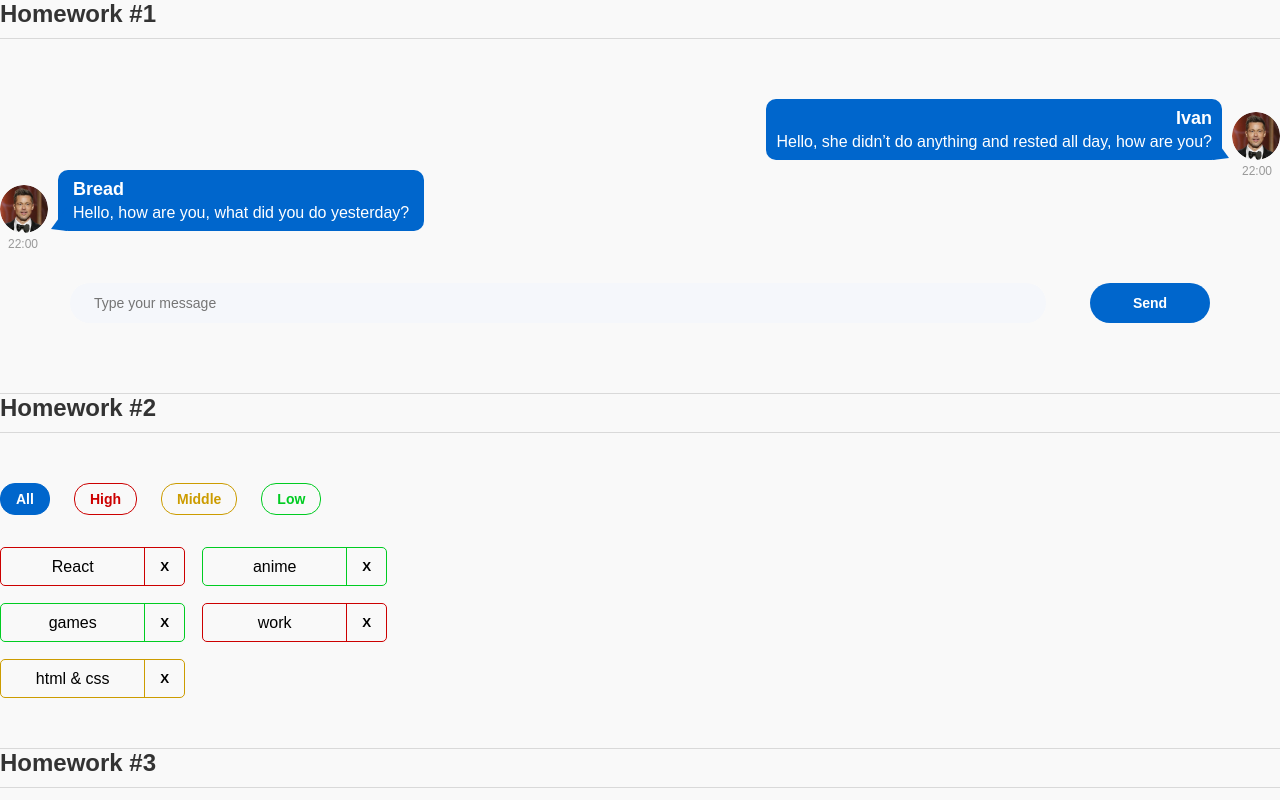
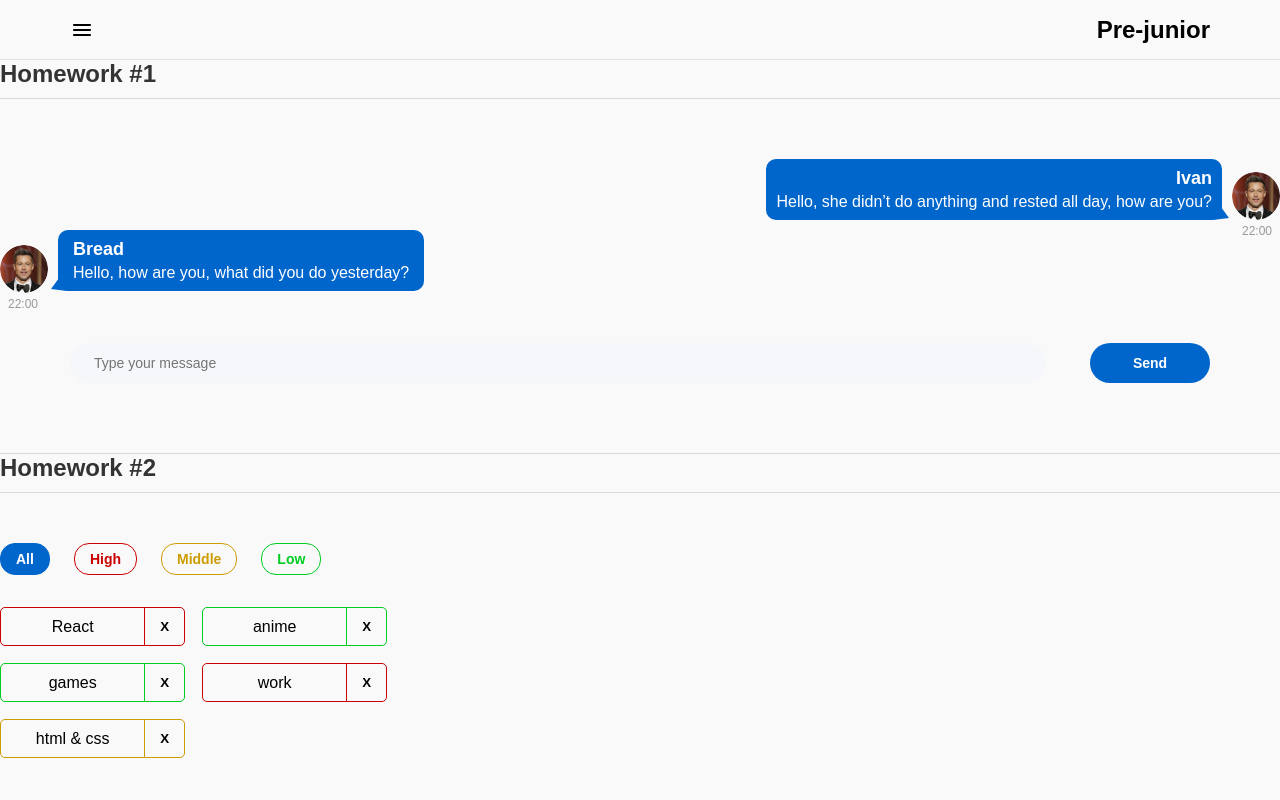
Before and after one commit to AsifAbbasov/front-homeworks-2sprint, a React (Create React App) app: page /#/pre-junior in a window 1280 px wide. Shown: the top 800 px of the page. Built offline with nearby package versions, Linux system fonts and the light colour scheme.

Commit message:
HW5 completed

```diff
--- a/package.json
+++ b/package.json
@@ -7,6 +7,7 @@
     "@emotion/react": "11.10.4",
     "@emotion/styled": "11.10.4",
     "@mui/material": "5.10.6",
+    "@reduxjs/toolkit": "^2.11.2",
     "@testing-library/jest-dom": "5.16.5",
     "@testing-library/react": "13.3.0",
     "@testing-library/user-event": "13.5.0",
--- a/src/s1-main/App.tsx
+++ b/src/s1-main/App.tsx
@@ -4,18 +4,18 @@ import HW1 from '../s2-homeworks/hw01/HW1'
 import HW2 from '../s2-homeworks/hw02/HW2'
 import HW3 from '../s2-homeworks/hw03/HW3'
 import HW4 from '../s2-homeworks/hw04/HW4'
+import HW5 from '../s2-homeworks/hw05/HW5'
 
 function App() {
   return (
     <div className={s.App}>
-      <HW1 />
-      {/*раскомментировать по ходу выполнения*/}
+      {/* <HW1 />
       <HW2 />
       <HW3 />
-      <HW4 />
+      <HW4 /> */}
 
       {/*при выполнении дз 5 и более - закомментировать здесь дз 1-4, так как они есть внутри дз 5*/}
-      {/*<HW5/>*/}
+      <HW5 />
     </div>
   )
 }
--- a/src/s2-homeworks/hw05/Pages.tsx
+++ b/src/s2-homeworks/hw05/Pages.tsx
@@ -18,15 +18,15 @@ function Pages() {
       <Routes>
         {/*роутинг будут писать студенты*/}
         {/*в начале мы попадаем на страницу '/' и переходим сразу на страницу /pre-junior*/}
-                {/*<Route ...*/}
+        <Route path='/' element={<Navigate to={PATH.PRE_JUNIOR} />} />
 
         {/*роуты для /pre-junior, /junior, /junior-plus*/}
-                {/*<Route ...*/}
-                {/*<Route ...*/}
-                {/*<Route ...*/}
+        <Route path={PATH.PRE_JUNIOR} element={<PreJunior />} />
+        <Route path={PATH.JUNIOR} element={<Junior />} />
+        <Route path={PATH.JUNIOR_PLUS} element={<JuniorPlus />} />
 
         {/*роут для несуществующей страницы должен отрисовать <Error404 />*/}
-                {/*<Route ...*/}
+        <Route path='*' element={<Error404 />} />
       </Routes>
     </div>
   )
--- a/src/s2-homeworks/hw05/header/Header.module.css
+++ b/src/s2-homeworks/hw05/header/Header.module.css
@@ -1,8 +1,27 @@
 .burgerMenuIcon {
+  width: 24px;
+  height: 24px;
+  margin-left: 70px;
+  cursor: pointer;
 }
 
 .header {
+  height: 60px;
+  width: 100%;
+
+  display: flex;
+  align-items: center;
+
+  border-bottom: 1px solid #1d21261a;
 }
 
+/* заголовок уходит вправо */
 .header h1 {
+  margin-left: auto;
+  margin-right: 70px;
+  font-family: 'Montserrat', sans-serif;
+  font-weight: 600;
+  font-size: 24px;
+  line-height: 1;
+  color: #000000;
 }
--- a/src/s2-homeworks/hw05/sidebar/Sidebar.module.css
+++ b/src/s2-homeworks/hw05/sidebar/Sidebar.module.css
@@ -1,25 +1,70 @@
 .sidebar {
+  position: fixed;
+  top: 0;
+  left: -317px; /* скрыт за экраном */
+  width: 317px;
+  height: 100%;
+  background-color: #ffffff;
+  border-right: 1px solid #1d21261a;
+  transition: left 0.3s ease;
+  z-index: 1000;
 }
 
 .sidebar.open {
+  left: 0;
 }
 
 .background {
+  position: fixed;
+  inset: 0;
+  background-color: #1d21261a;
+  z-index: 50;
 }
 
 .nav {
+  display: flex;
+  flex-direction: column;
+
+  margin-top: 60px; /* отступ от верха сайдбара */
+  margin-left: 70px; /* отступ от левого края сайдбара */
+
+  gap: 75px; /* расстояние между ссылками */
 }
 
 .nav a {
+  font-family: 'Montserrat', sans-serif;
+  font-weight: 600;
+  font-size: 22px;
+  line-height: 100%;
+  color: #000000; /* Чёрный цвет */
+  text-decoration: none;
 }
 
 .nav a:hover {
+  color: #0059b2; /* цвет при наведении */
 }
 
 .nav a.active {
+  color: #0059b2; /* цвет при наведении */
+  text-decoration: underline; /* подчёркивание снизу */
 }
+
+/* кнопка закрытия */
 .close {
+  position: absolute;
+  top: 16px;
+  left: 269px;
+
+  width: 24px;
+  height: 24px;
+
+  background: none;
+  border: none;
+  padding: 0;
+  cursor: pointer;
 }
 
 .close img {
+  width: 100%;
+  height: 100%;
 }
--- a/src/s2-homeworks/hw05/sidebar/Sidebar.tsx
+++ b/src/s2-homeworks/hw05/sidebar/Sidebar.tsx
@@ -1,7 +1,7 @@
-import React, {FC} from 'react'
-import {NavLink} from 'react-router-dom'
+import React, { FC } from 'react'
+import { NavLink } from 'react-router-dom'
 import s from './Sidebar.module.css'
-import {PATH} from '../Pages'
+import { PATH } from '../Pages'
 import closeIcon from './closeOutline.svg'
 
 type PropsType = {
@@ -9,21 +9,16 @@ type PropsType = {
   handleClose: () => void
 }
 
-export const Sidebar: FC<PropsType> = ({open, handleClose}) => {
-    const sidebarClass = s.sidebar
-        + (open ? ' ' + s.open : '')
+export const Sidebar: FC<PropsType> = ({ open, handleClose }) => {
+  const sidebarClass = s.sidebar + (open ? ' ' + s.open : '')
   return (
     <>
       {/*затемнение справа от открытого меню*/}
-            {open && <div className={s.background} onClick={handleClose}/>}
+      {open && <div className={s.background} onClick={handleClose} />}
 
       <aside className={sidebarClass}>
         <button className={s.close} onClick={handleClose}>
-                    <img
-                        src={closeIcon}
-                        alt="close sidebar"
-                        id={'hw5-menu-close'}
-                    />
+          <img src={closeIcon} alt='close sidebar' id={'hw5-menu-close'} />
         </button>
 
         <nav id={'hw5-menu'} className={s.nav}>
@@ -32,6 +27,7 @@ export const Sidebar: FC<PropsType> = ({open, handleClose}) => {
             to={PATH.PRE_JUNIOR}
             onClick={handleClose}
             // className={...} // делает студент
+            className={({ isActive }) => (isActive ? s.active : '')}
           >
             Pre-junior
           </NavLink>
@@ -40,6 +36,7 @@ export const Sidebar: FC<PropsType> = ({open, handleClose}) => {
             to={PATH.JUNIOR}
             onClick={handleClose}
             // className={...} // делает студент
+            className={({ isActive }) => (isActive ? s.active : '')}
           >
             Junior
           </NavLink>
@@ -48,6 +45,7 @@ export const Sidebar: FC<PropsType> = ({open, handleClose}) => {
             to={PATH.JUNIOR_PLUS}
             onClick={handleClose}
             // className={...} // делает студент
+            className={({ isActive }) => (isActive ? s.active : '')}
           >
             Junior Plus
           </NavLink>
```
Also changed, not shown: 1 other file (tests, documents, lock files or other folders). Lines whose indentation alone changed are shown as unchanged.
